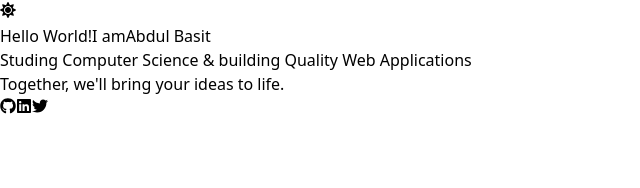
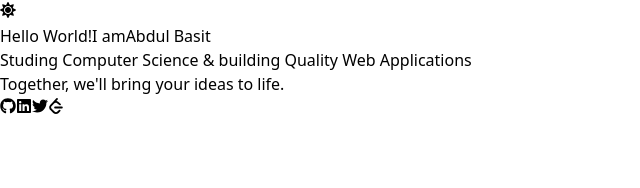
Before and after one commit to abd-ulbasit/abd-ulbasit, a Next.js app: page / in a window 1280 px wide. Shown: the top 188 px of the page, without its empty margins (0-640 px from the left). Built offline with nearby package versions, Linux system fonts and the light colour scheme.

Commit message:
add leetcode social

```diff
--- a/app/components/Socials.tsx
+++ b/app/components/Socials.tsx
@@ -1,12 +1,11 @@
 'use client'
 import type { IconType } from "react-icons"
-import { FaEnvelope, FaGithub, FaLinkedin, FaTwitter } from "react-icons/fa"
+import { FaGithub, FaLinkedin, FaTwitter } from "react-icons/fa"
+import { SiLeetcode } from "react-icons/si"
 function Socials() {
   //make an array socials that has opjects with two properties one is src one is icon that is of IconType
   interface social { src: string, icon: IconType }
-  const socials: social[] = [{ src: "www.github.com/abd-ulbasit", icon: FaGithub }, { src: "www.linkedin.com/in/abd-ulbasit", icon: FaLinkedin }, { src: "www.twitter.com/abd_lbasit", icon: FaTwitter },
-    // { src: "mailto:basit01035@gmail.com", icon: FaEnvelope }
-  ]
+  const socials: social[] = [{ src: "www.github.com/abd-ulbasit", icon: FaGithub }, { src: "www.linkedin.com/in/abd-ulbasit", icon: FaLinkedin }, { src: "www.twitter.com/abd_lbasit", icon: FaTwitter }, { src: "www.leetcode.com/abd-ulbasit", icon: SiLeetcode }]
   return <span
     className="inline-flex -space-x-px overflow-hidden rounded-md border bg-white shadow-sm dark:border-gray-800 dark:bg-gray-900"
   >{socials.map((social) => {
@@ -17,9 +16,7 @@ function Socials() {
       {<social.icon></social.icon>}
     </button>
   })
-
     }
-
   </span>
 
 }
--- a/app/page.tsx
+++ b/app/page.tsx
@@ -2,7 +2,7 @@ import Socials from "./components/Socials"
 export default function Home() {
   return (
     <main className="min-h-screen  ">
-      <div className='flex flex-col items-center justify-between  min-h-screen px-1 sm:px-12 py-4 md:px-24 ' >
+      <div className='flex flex-col items-center   min-h-screen px-1 sm:px-12 py-4 md:px-24 ' >
         <div className="flex flex-col gap-4 justify-between content-between flex-grow">
 
           <h1 className='text-5xl  px-auto py-8' >
```
